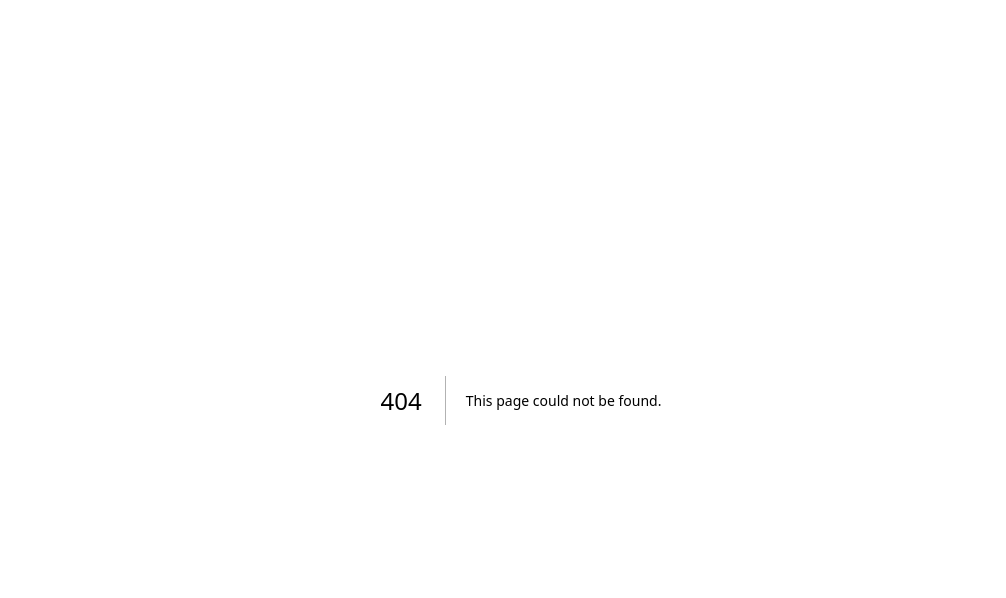
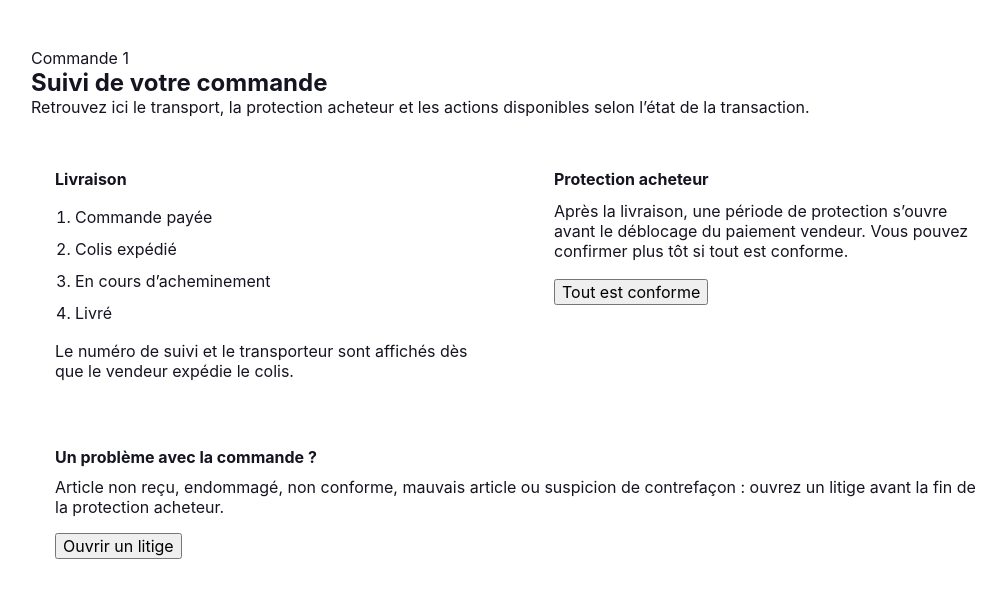
Before and after one commit to hakersoy66/petitannonces, a Next.js app in the folder apps/web/: page /commandes/1 in a window 1280 px wide. Before the commit this address had no page. Shown: the top 598 px of the page, without its empty margins (119-1125 px from the left). Built offline with nearby package versions, Linux system fonts and the light colour scheme.

Commit message:
feat(web): add order tracking and buyer protection page

```diff
--- /dev/null
+++ b/apps/web/app/commandes/[id]/page.tsx
@@ -0,0 +1,44 @@
+import type { Metadata } from "next";
+
+export const metadata: Metadata = {
+  title: "Suivi de commande | Petit Annonces",
+  description: "Suivez la livraison, confirmez la réception ou ouvrez un litige depuis votre commande Petit Annonces.",
+};
+
+export default async function OrderPage({ params }: { params: Promise<{ id: string }> }) {
+  const { id } = await params;
+  return (
+    <main className="site-shell" style={{ paddingBlock: 48 }}>
+      <section style={{ maxWidth: 980, margin: "0 auto" }}>
+        <p className="eyebrow">Commande {id}</p>
+        <h1>Suivi de votre commande</h1>
+        <p className="muted">Retrouvez ici le transport, la protection acheteur et les actions disponibles selon l’état de la transaction.</p>
+
+        <div style={{ display: "grid", gridTemplateColumns: "repeat(auto-fit,minmax(280px,1fr))", gap: 18, marginTop: 28 }}>
+          <article className="panel" style={{ padding: 24 }}>
+            <strong>Livraison</strong>
+            <ol style={{ margin: "18px 0 0", paddingLeft: 20, display: "grid", gap: 12 }}>
+              <li>Commande payée</li>
+              <li>Colis expédié</li>
+              <li>En cours d’acheminement</li>
+              <li>Livré</li>
+            </ol>
+            <p className="muted" style={{ marginTop: 18 }}>Le numéro de suivi et le transporteur sont affichés dès que le vendeur expédie le colis.</p>
+          </article>
+
+          <article className="panel" style={{ padding: 24 }}>
+            <strong>Protection acheteur</strong>
+            <p className="muted" style={{ marginTop: 12 }}>Après la livraison, une période de protection s’ouvre avant le déblocage du paiement vendeur. Vous pouvez confirmer plus tôt si tout est conforme.</p>
+            <button type="button" className="primary-button" style={{ marginTop: 18 }}>Tout est conforme</button>
+          </article>
+        </div>
+
+        <article className="panel" style={{ padding: 24, marginTop: 18 }}>
+          <strong>Un problème avec la commande ?</strong>
+          <p className="muted" style={{ marginTop: 10 }}>Article non reçu, endommagé, non conforme, mauvais article ou suspicion de contrefaçon : ouvrez un litige avant la fin de la protection acheteur.</p>
+          <button type="button" className="secondary-button" style={{ marginTop: 16 }}>Ouvrir un litige</button>
+        </article>
+      </section>
+    </main>
+  );
+}
```
